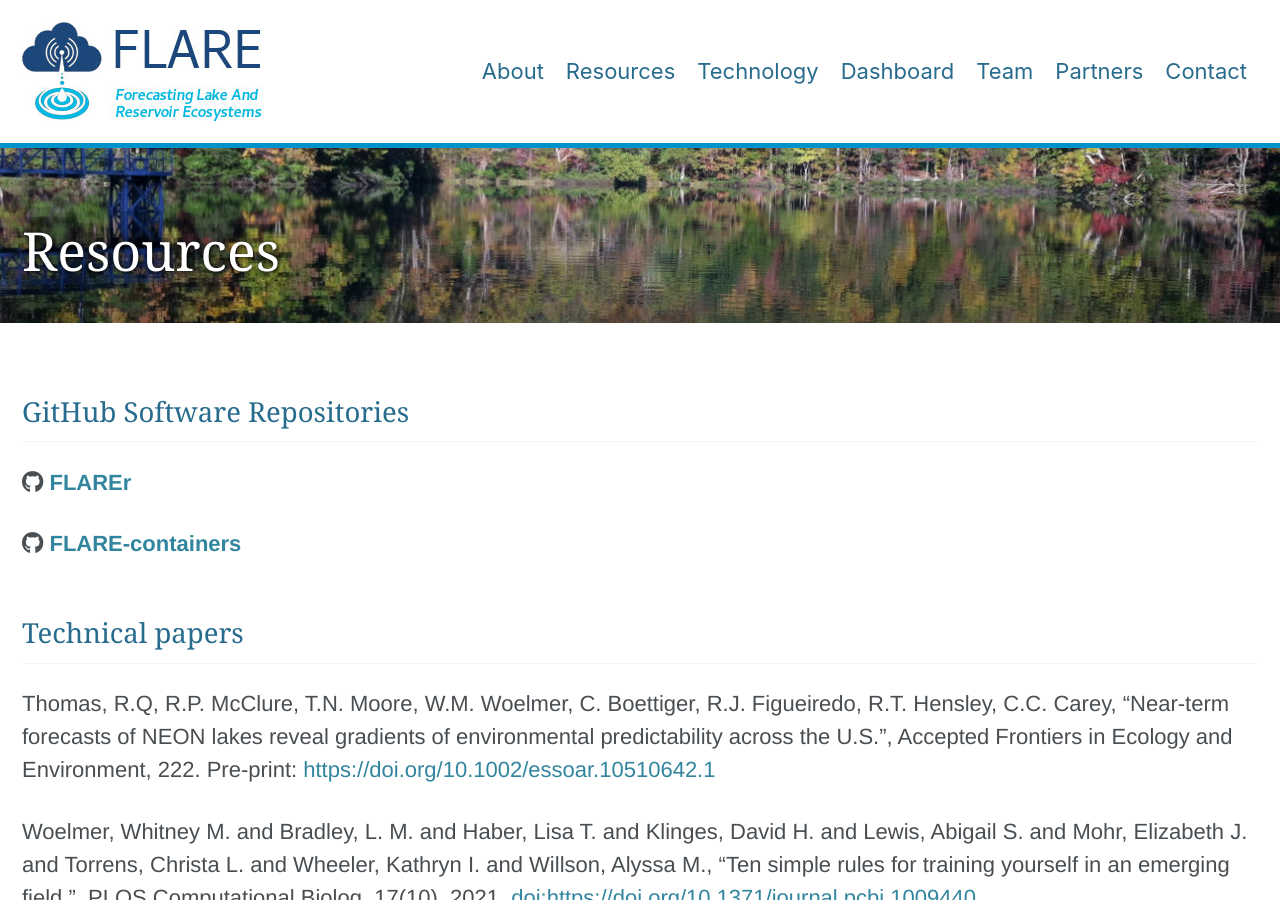
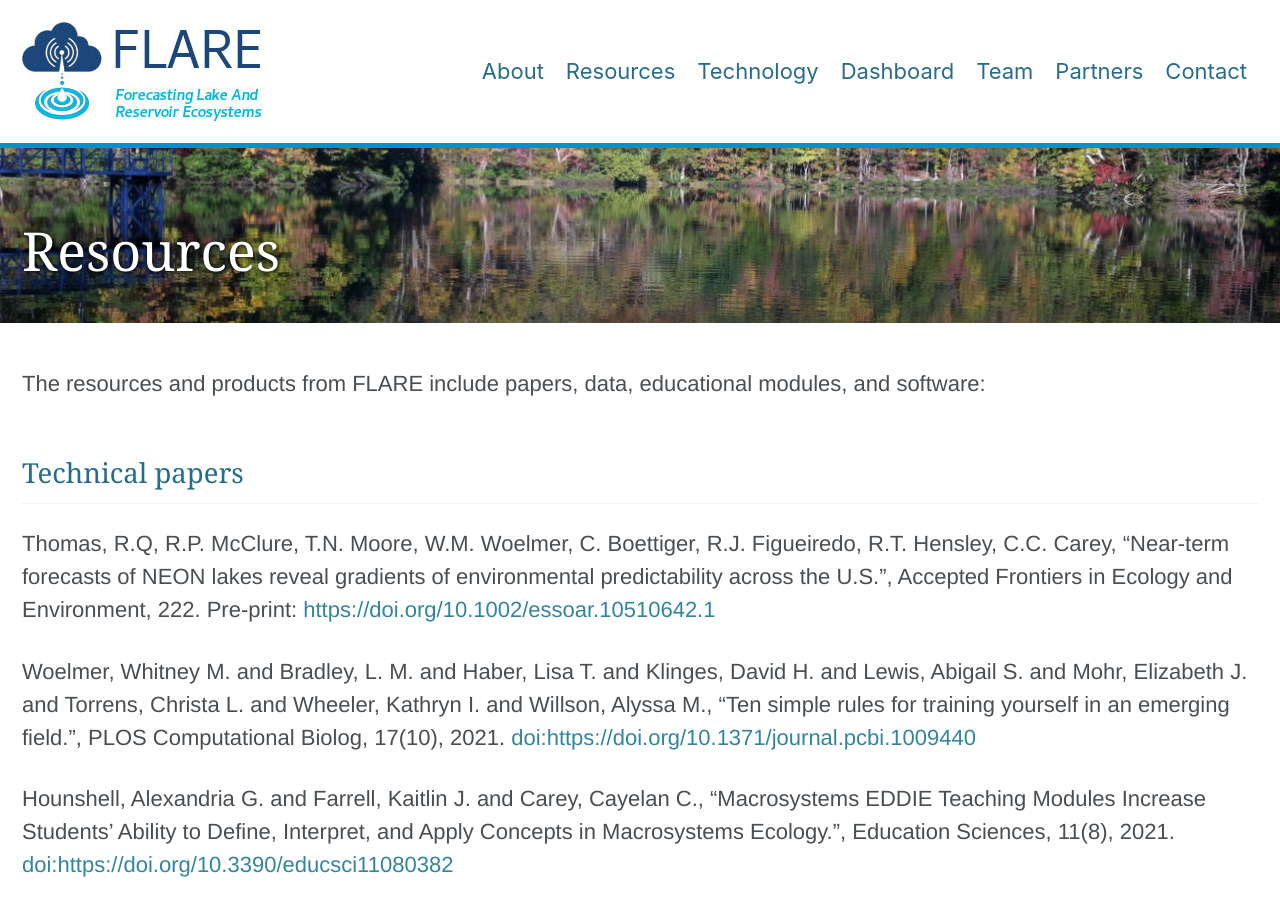
Before and after one commit to LTREB-reservoirs/LTREB-reservoirs.github.io, a Jekyll site: the page built from _pages/resources.md, in a window 1280 px wide and 900 px high. Built offline with Jekyll 4.4.1, drawn with Linux system fonts in a browser that asks for light colours; cached includes are drawn as plain includes; nearby versions of some CDN libraries; some of the changed text lies outside the part shown.

Commit message:
Update resources.md

```diff
--- a/_pages/resources.md
+++ b/_pages/resources.md
@@ -6,12 +6,7 @@
   overlay_image: /assets/images/banner.jpg
 ---
 
-## GitHub Software Repositories
-
-**<i class="fab fa-github"></i> [FLAREr](https://github.com/FLARE-forecast/FLAREr)**
-
-**<i class="fab fa-github"></i> [FLARE-containers](https://github.com/FLARE-forecast/FLARE-containers)**
-
+The resources and products from FLARE include papers, data, educational modules, and software:
 
 ## Technical papers
 
@@ -115,3 +110,14 @@
 
 Schreiber, M.E., K.M. Krueger, Z.W. Munger, N.W. Hammond, M.E. Lofton, R.P. McClure, and C.C. Carey. 2021. Time series of total and soluble iron and manganese concentrations from Falling Creek Reservoir and Beaverdam Reservoir in southwestern Virginia, USA from 2014 through 2020 ver 5.
 Environmental Data Initiative. [https://doi.org/10.6073/pasta/16aef1a227f489ba26274f36fde6b824](https://doi.org/10.6073/pasta/16aef1a227f489ba26274f36fde6b824)
+
+## Educational modules
+
+**<i class="fab fa-github"></i> [Macrosystems EDDIE](https://serc.carleton.edu/eddie/macrosystems/index.html)**
+
+
+## GitHub Software Repositories
+
+**<i class="fab fa-github"></i> [FLAREr](https://github.com/FLARE-forecast/FLAREr)**
+
+**<i class="fab fa-github"></i> [FLARE-containers](https://github.com/FLARE-forecast/FLARE-containers)**
```
